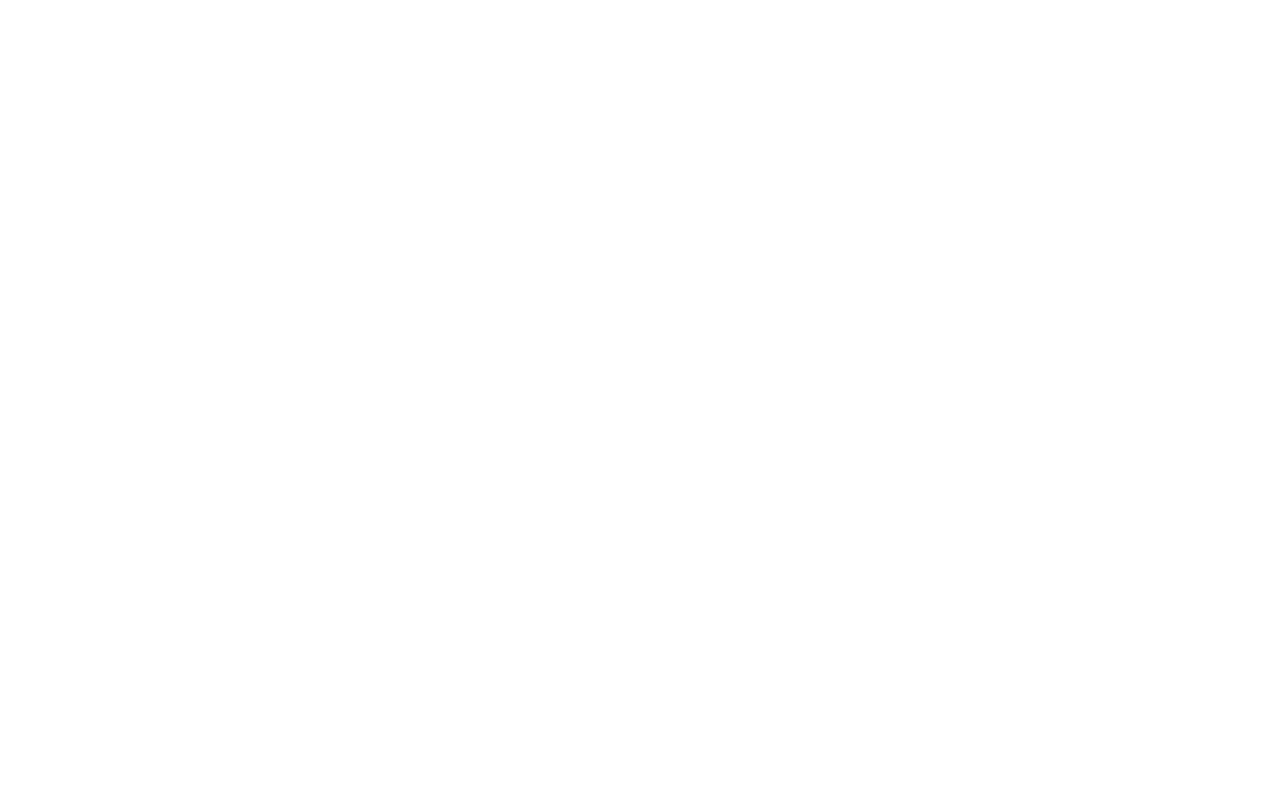
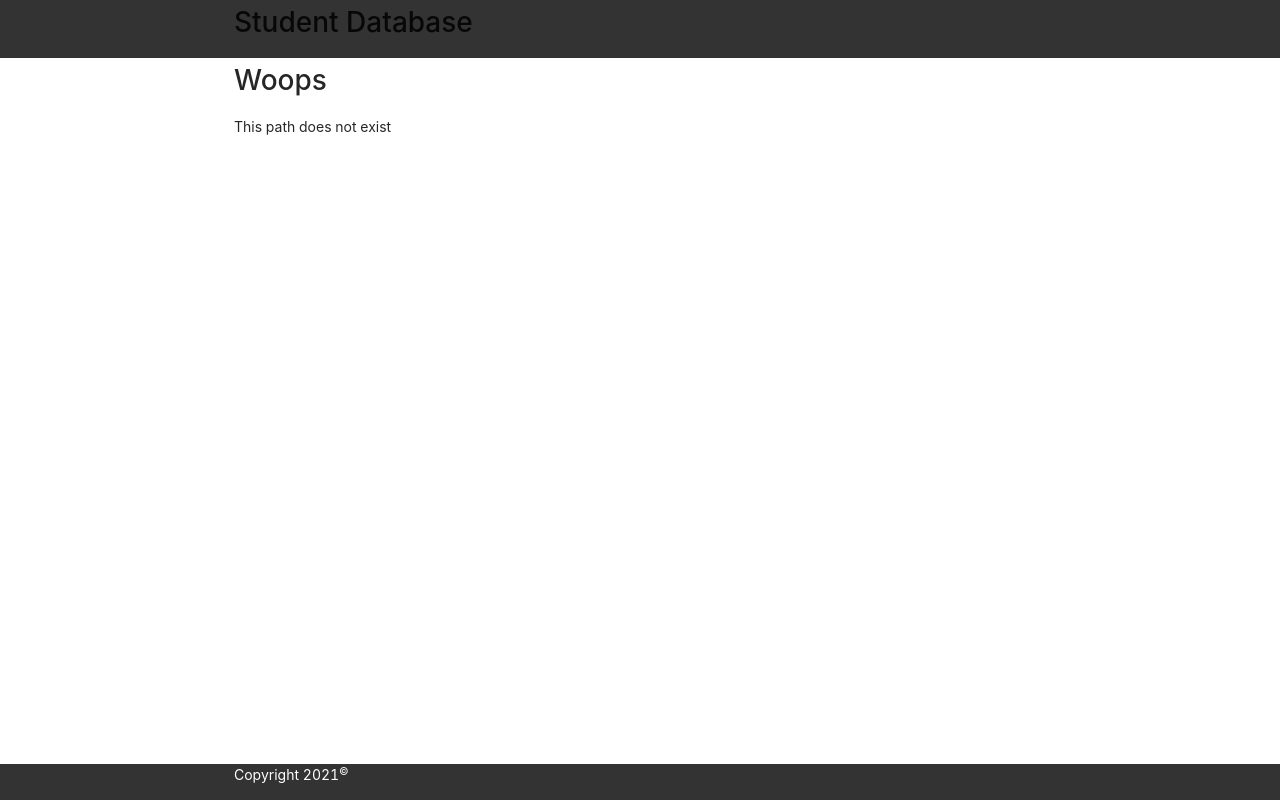
Before and after one commit to juneate/w21-react-student-db, a React app: page /404 in a window 1280 px wide. Built offline with nearby package versions, Linux system fonts and the light colour scheme.

Commit message:
Adding user "context"

```diff
--- a/src/App.js
+++ b/src/App.js
@@ -1,8 +1,10 @@
 import React from 'react'
-import { BrowserRouter as Router, Switch, Route } from 'react-router-dom'
+import { BrowserRouter as Router, Switch, Route, Redirect } from 'react-router-dom'
 import 'material-design-icons/iconfont/material-icons.css'
+import UserContext from 'contexts/user'
 import Students from 'pages/Students'
 import Student from 'pages/Student'
+import FourOhFour from 'pages/FourOhFour'
 
 const App = () => {
 
@@ -71,18 +73,33 @@
     }
   ]
 
+  // fetch() my user data, ensure it's on every page
+  const userData = {
+    id: 1234,
+    username: `juneate`,
+    photo: `tim-berners-lee.jpg`
+  }
+
+
+
   // Generate one StudentRow per object above.
   // <Students data={studentsAr} />
   // <Student />
 
 
   return (
+    <UserContext.Provider value={userData}>
       <Router>
         <Switch>
           <Route exact path="/"><Students data={studentsAr} /></Route>
           <Route path="/student/:slug"><Student /></Route>
+
+          <Route path="*"><FourOhFour /></Route>
+          {/* <Route path="/404"><FourOhFour /></Route>
+          <Redirect to="/404" /> */}
         </Switch>
       </Router>
+    </UserContext.Provider>
   )
 }
 
--- /dev/null
+++ b/src/contexts/user.js
@@ -0,0 +1,5 @@
+import {createContext} from 'react'
+
+const UserContext = createContext(null)
+
+export default UserContext
--- /dev/null
+++ b/src/pages/FourOhFour.js
@@ -0,0 +1,13 @@
+import React from 'react'
+import Layout from 'components/Layout'
+
+const FourOhFour = () => {
+  return (
+    <Layout>
+      <h1>Woops</h1>
+      <p>This path does not exist</p>
+    </Layout>
+  )
+}
+
+export default FourOhFour
--- a/src/pages/Student.js
+++ b/src/pages/Student.js
@@ -1,10 +1,14 @@
-import React from 'react'
+import React, {useContext} from 'react'
 import {useParams} from 'react-router-dom'
+import UserContext from 'contexts/user'
 import Layout from 'components/Layout'
 
 const Student = () => {
 
   const {slug} = useParams()
+  const userData = useContext(UserContext)
+
+  console.log(userData)
 
   return (
     <Layout>
--- a/src/pages/Students.js
+++ b/src/pages/Students.js
@@ -1,9 +1,14 @@
-import React, {useState} from 'react'
+import React, {useState, useContext} from 'react'
 import Layout from 'components/Layout'
+import UserContext from 'contexts/user'
 // import SearchFilter from 'components/SearchFilter'
 import SearchResults from 'components/SearchResults'
 
 const Students = ({data}) => {
+
+
+  const userData = useContext(UserContext)
+console.log(userData)
 
   // {
   //   query: '',
--- a/webpack.config.js
+++ b/webpack.config.js
@@ -42,6 +42,7 @@
     alias: {
       components: path.resolve(__dirname, 'src/components/'),
       pages: path.resolve(__dirname, 'src/pages/'),
+      contexts: path.resolve(__dirname, 'src/contexts/'),
       css: path.resolve(__dirname, 'src/css/'),
       img: path.resolve(__dirname, 'src/img/'),
     }
```
Lines whose indentation alone changed are shown as unchanged.
